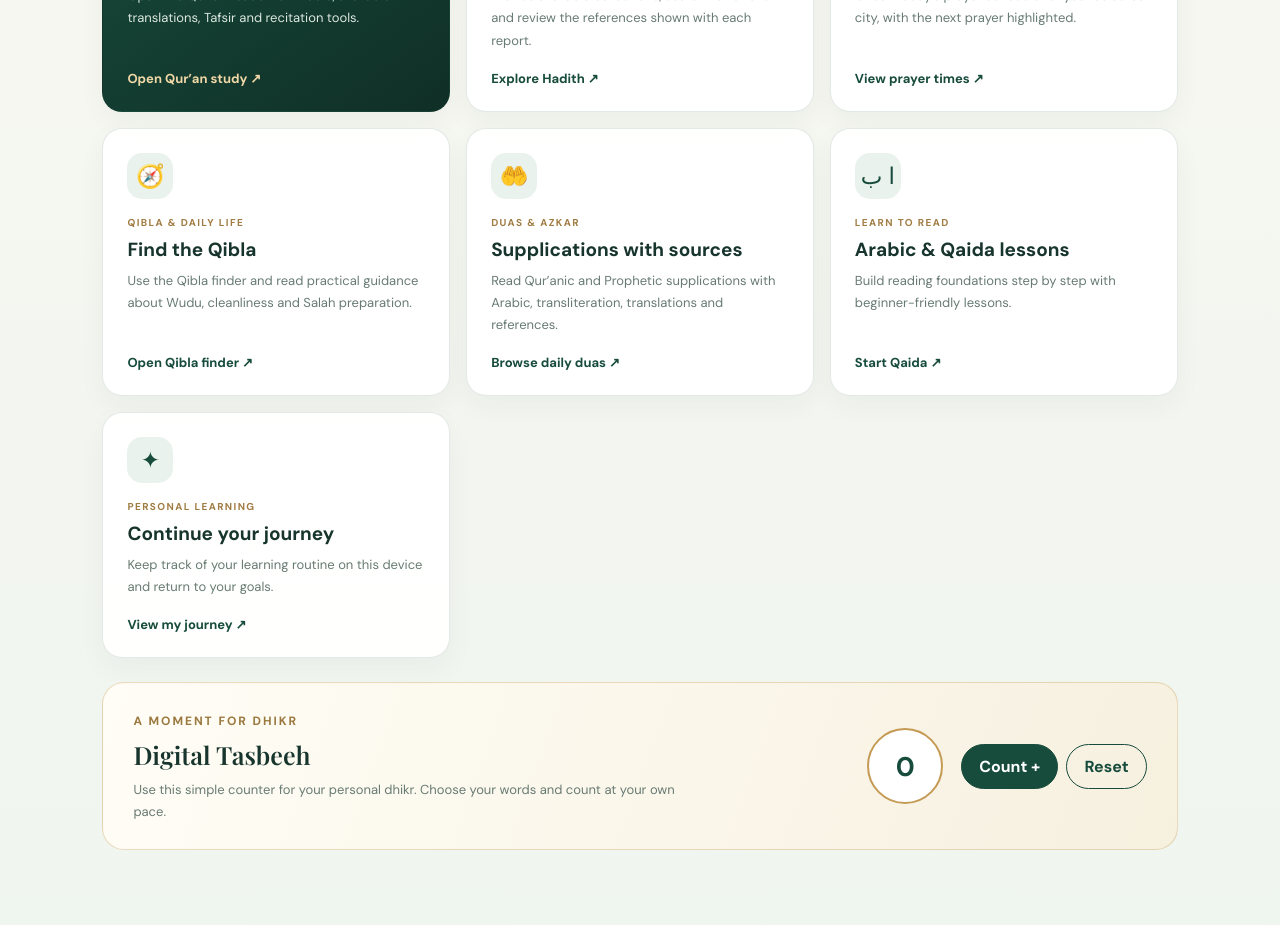
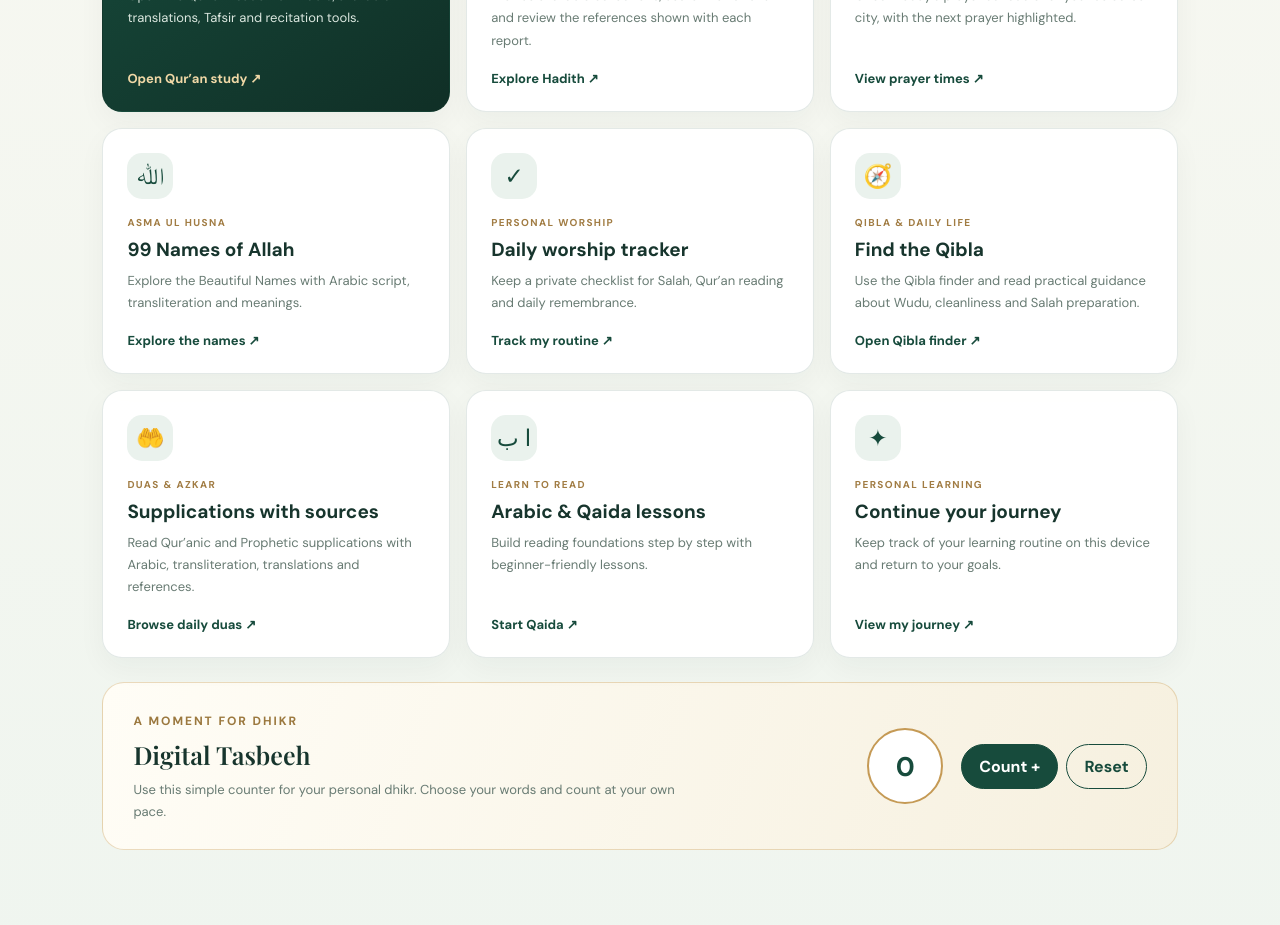
Before and after one commit to muhammadhadiurrehman7-max/rhm-islamic-circle, a Next.js app: page / in a window 1280 px wide. Shown: the part 5800-6725 px from the top of the page. Built offline with nearby package versions, Linux system fonts and the light colour scheme; a web font is replaced by a local one.

Commit message:
Add Asma ul Husna and worship tools to daily hub

```diff
--- a/app/page.tsx
+++ b/app/page.tsx
@@ -230,6 +230,8 @@ export default function Home() {
           <a className="daily-tool-card daily-tool-primary" href="/quran"><span className="daily-tool-symbol" aria-hidden="true">۞</span><span className="daily-tool-label">QUR’AN STUDY</span><h3>Read, listen & understand</h3><p>Open the Qur’an reader for Arabic, available translations, Tafsir and recitation tools.</p><strong>Open Qur’an study ↗</strong></a>
           <a className="daily-tool-card" href="/hadith"><span className="daily-tool-symbol" aria-hidden="true">ﷺ</span><span className="daily-tool-label">HADITH & SUNNAH</span><h3>Explore narrations</h3><p>Browse available collections, search narrations and review the references shown with each report.</p><strong>Explore Hadith ↗</strong></a>
           <a className="daily-tool-card" href="/prayer-times"><span className="daily-tool-symbol" aria-hidden="true">🕰</span><span className="daily-tool-label">SALAH & WORSHIP</span><h3>Prayer times</h3><p>Check today's prayer schedule for your selected city, with the next prayer highlighted.</p><strong>View prayer times ↗</strong></a>
+          <a className="daily-tool-card" href="/names-of-allah"><span className="daily-tool-symbol" aria-hidden="true">ﷲ</span><span className="daily-tool-label">ASMA UL HUSNA</span><h3>99 Names of Allah</h3><p>Explore the Beautiful Names with Arabic script, transliteration and meanings.</p><strong>Explore the names ↗</strong></a>
+          <a className="daily-tool-card" href="/worship-tracker"><span className="daily-tool-symbol" aria-hidden="true">✓</span><span className="daily-tool-label">PERSONAL WORSHIP</span><h3>Daily worship tracker</h3><p>Keep a private checklist for Salah, Qur’an reading and daily remembrance.</p><strong>Track my routine ↗</strong></a>
           <a className="daily-tool-card" href="/daily-life#qibla"><span className="daily-tool-symbol" aria-hidden="true">🧭</span><span className="daily-tool-label">QIBLA & DAILY LIFE</span><h3>Find the Qibla</h3><p>Use the Qibla finder and read practical guidance about Wudu, cleanliness and Salah preparation.</p><strong>Open Qibla finder ↗</strong></a>
           <a className="daily-tool-card" href="/duas"><span className="daily-tool-symbol" aria-hidden="true">🤲</span><span className="daily-tool-label">DUAS & AZKAR</span><h3>Supplications with sources</h3><p>Read Qur’anic and Prophetic supplications with Arabic, transliteration, translations and references.</p><strong>Browse daily duas ↗</strong></a>
           <a className="daily-tool-card" href="/qaida"><span className="daily-tool-symbol" aria-hidden="true">ا ب</span><span className="daily-tool-label">LEARN TO READ</span><h3>Arabic & Qaida lessons</h3><p>Build reading foundations step by step with beginner-friendly lessons.</p><strong>Start Qaida ↗</strong></a>
```
